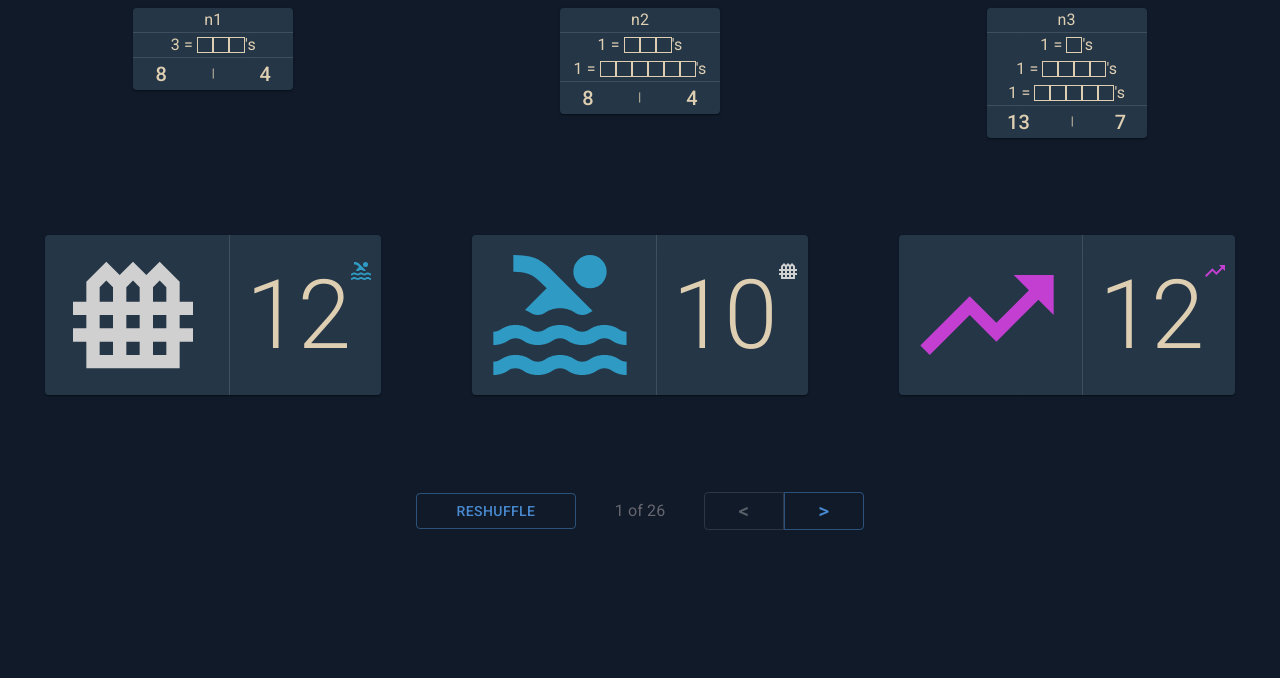
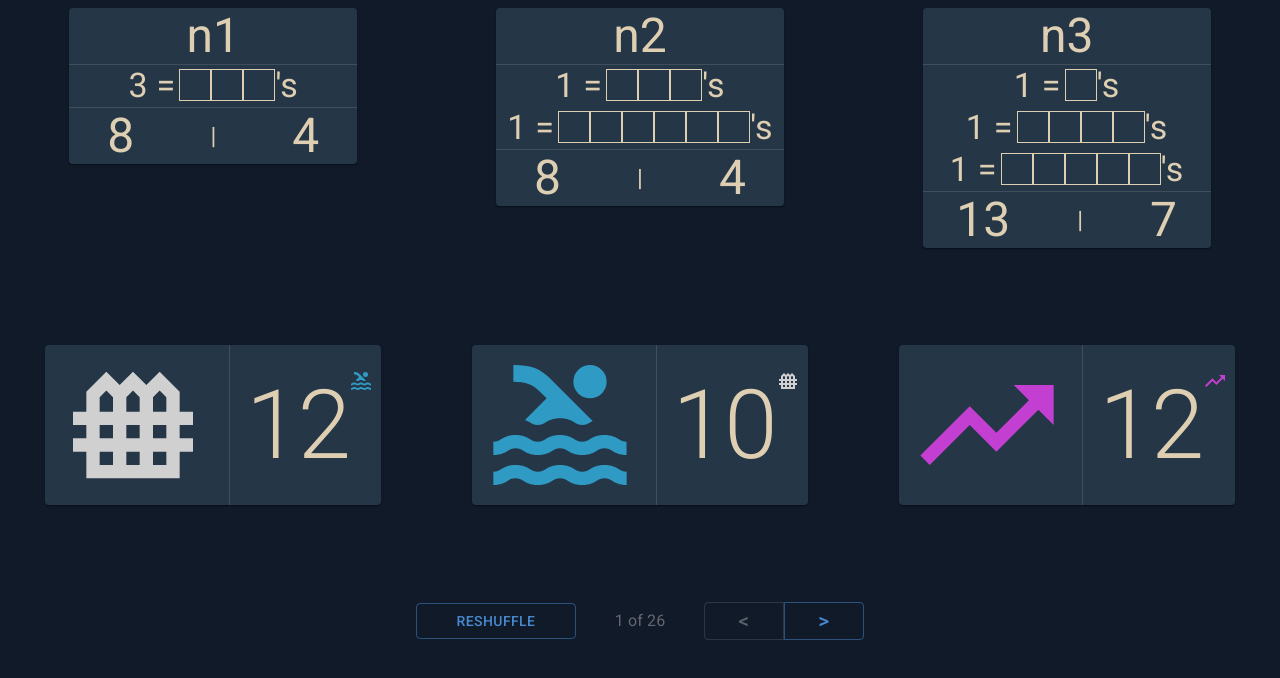
Before and after one commit to jordanellis/welcometo, a React (Create React App) app: page / in a window 1280 px wide. Shown: the top 678 px of the page. Built offline with nearby package versions, Linux system fonts and the light colour scheme.

Commit message:
Update to look nicer on larger screens

```diff
--- a/src/components/Game.tsx
+++ b/src/components/Game.tsx
@@ -239,25 +239,27 @@
     for (const x of Array(number)) {
       arr.push(x);
     }
+    const BOX_SIZE = screenLargerThanSM ? "2rem" : "1rem";
     return (
       <Box sx={{ display: "flex", justifyContent: "center" }}>
-        <Typography sx={{ textAlign: "center", mr: "0.25rem" }}>{requirement + " = "}</Typography>
+        <Typography variant={screenLargerThanSM ? "h4" : "body1"} sx={{ textAlign: "center", mr: "0.25rem" }}>{requirement + " = "}</Typography>
         {arr.map((num, i) => (
           <Box
             key={i}
-            sx={{ mt: "0.25rem", border: "1px solid", borderColor: "primary.text", width: "1rem", height: "1rem" }}
+            sx={{ mt: "0.25rem", border: "1px solid", borderColor: "primary.text", width: BOX_SIZE, height: BOX_SIZE }}
           />
         ))}
-        <Typography sx={{ textAlign: "center" }}>{"'s"}</Typography>
+        <Typography variant={screenLargerThanSM ? "h4" : "body1"} sx={{ textAlign: "center" }}>{"'s"}</Typography>
       </Box>
     );
   }
 
 	const displayBonus = (bonus: BonusCard, bonusName: string) => {
+    const DISP_WID = screenLargerThanSM ? "18rem" : "10rem";
 		return (
 			<Grid item xs={4}>
-				<Card sx={{ m: "0 auto", maxWidth: "10rem" }} onClick={() => {bonus.completed = true}}>
-					<Typography sx={{ textAlign: "center" }}>{bonusName}</Typography>
+				<Card sx={{ m: "0 auto", maxWidth: DISP_WID }} onClick={() => {bonus.completed = true}}>
+					<Typography variant={screenLargerThanSM ? "h3" : "body1"} sx={{ textAlign: "center" }}>{bonusName}</Typography>
 					<Divider />
 					{bonus.requirements.map((req, i) => (
 						<Box key={i}>
@@ -271,9 +273,14 @@
 					))}
 					<Divider />
 					<Box sx={{ display: "flex", justifyContent: "space-around", alignItems: "center" }}>
-						{bonus?.completed ? <Typography variant="h6">X</Typography> : <Typography variant="h6">{bonus?.first_points}</Typography>}
-						<Typography variant="caption">{" | "}</Typography>
-						<Typography variant="h6">{bonus?.other_points}</Typography>
+						{bonus?.completed
+            ?
+              <Typography variant={screenLargerThanSM ? "h3" : "h6"}>X</Typography>
+            :
+              <Typography variant={screenLargerThanSM ? "h3" : "h6"}>{bonus?.first_points}</Typography>
+            }
+						<Typography variant={screenLargerThanSM ? "h5" : "caption"}>{" | "}</Typography>
+						<Typography variant={screenLargerThanSM ? "h3" : "h6"}>{bonus?.other_points}</Typography>
 					</Box>
 				</Card>
 			</Grid>
```
